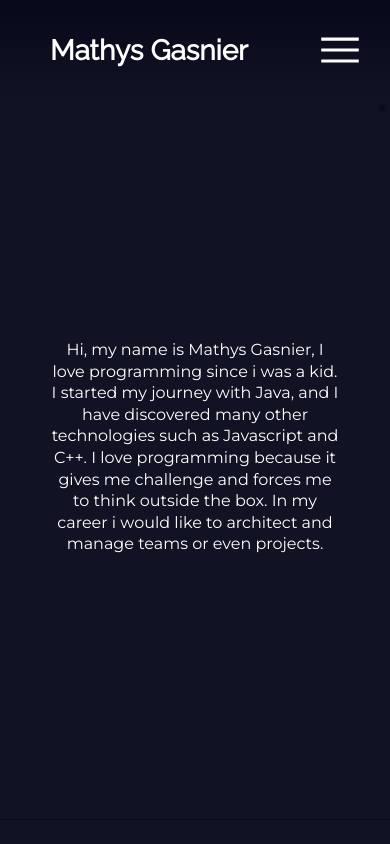
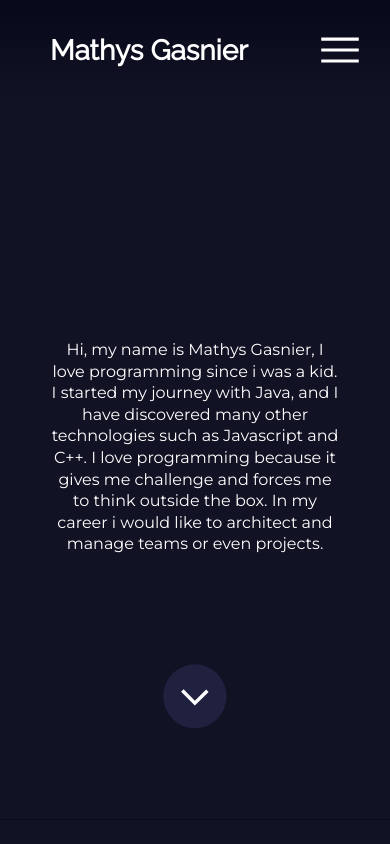
Before and after one commit to mateoox600/Portfolio, a React (Create React App) app: page / in a window 390 px wide. Shown: the top 844 px of the page. Built offline with nearby package versions, Linux system fonts and the light colour scheme.

Commit message:
Fix responsive Add arrow Start progress bar on each technos

```diff
--- a/src/App.css
+++ b/src/App.css
@@ -4,6 +4,41 @@
   min-height: 200vh;
 }
 
+#down {
+  background-color: #20203f;
+  position: absolute;
+  bottom: 10vh;
+  left: 50vw;
+  transform: translate(-50%, -50%);
+  width: 7.5vh;
+  height: 7.5vh;
+  display: flex;
+  justify-content: center;
+  align-items: center;
+  border-radius: 50%;
+  transition: all 0.2s ease-in-out;
+}
+
+#down>img {
+  width: 6.5vh;
+  height: 6.5vh;
+  margin-top: 3px;
+}
+
+#down:hover {
+  bottom: 8vh !important;
+  padding: 1vh;
+  background-color: #2b2b4d;
+}
+
+#down.scrolling {
+  bottom: 0vh;
+  background-color: #20203f00 !important;
+}
+
+#down.scrolling>img {
+  opacity: 0;
+}
 
 .header-spacer {
   width: 100vw;
@@ -78,6 +113,15 @@
   background-color: #20203f;
   border: #0b0b1b 1px solid;
   transition: all 0.25s ease-in-out;
+}
+
+.technos>img:after {
+    content: "";
+    display: block;
+    margin: 0 auto;
+    width: 50%;
+    padding-top: 20px;
+    border-bottom: 3px solid white;
 }
 
 .technos>img:hover {
--- a/src/App.tsx
+++ b/src/App.tsx
@@ -1,4 +1,4 @@
-import React from 'react';
+import React, { useState } from 'react';
 import Header from './header/Header';
 import Project from './project/Project';
 import './App.css';
@@ -18,13 +18,23 @@ import cxplorer from './projects/c-xplorer.png';
 import newtab from './projects/newtab.png';
 
 import openNew from './icons/openNew.svg';
+import arrowDown from './icons/downArrow.svg';
 import github from './icons/github.png';
 import linkedIn from './icons/linkedIn.png';
 
 function App() {
+
+  const [ scrolling, setScrolling ] = useState(false);
+
+  window.addEventListener('scroll', () => {
+      if(document.body.scrollTop > 50 || document.documentElement.scrollTop > 50) setScrolling(true);
+      else setScrolling(false);
+  });
+
   return (
     <div className="App">
       <Header />
+      <a id='down' className={scrolling ? 'scrolling' : ''} href="#techno"><img src={arrowDown} alt="Down" /></a>
       <main className='main'>
         <div className='section' id='presentation'>
           <p>
--- a/src/header/Header.css
+++ b/src/header/Header.css
@@ -12,7 +12,7 @@
     border-color: #08081b00;
 }
 
-.scrolling {
+.header.scrolling {
     height: 50px;
     background: linear-gradient(180deg, #08081b 50%, #121225 100%);
     border-bottom: #08081b05 1px solid;
@@ -40,7 +40,7 @@
     margin-right: 15px;
     padding: 10px;
     cursor: pointer;
-    font-size: 2em;
+    font-size: 1.5em;
     font-family: 'Raleway', sans-serif;
 }
 
@@ -58,7 +58,7 @@
     font-family: 'Raleway', sans-serif;
 }
 
-@media (max-width: 700px) {
+@media (max-width: 1000px) {
 
     .nav {
         display: none;
@@ -91,7 +91,8 @@
     }
 
     .burger-menu:hover + .menu, .menu:hover {
-        display: block;
+        display: flex;
+        flex-direction: column;
     }
 
     .burger-menu:hover + .menu .burger-item, .menu:hover .burger-item {
@@ -105,8 +106,6 @@
         right: 0;
         padding: 2vw;
         background: radial-gradient(circle, hsla(240, 54%, 7%, 1) 0%, hsla(240, 35%, 11%, 0) 50%);
-        display: flex;
-        flex-direction: column;
     }
 
     .scrolling .menu {
```
Also changed, not shown: src/icons/downArrow.svg (added).
